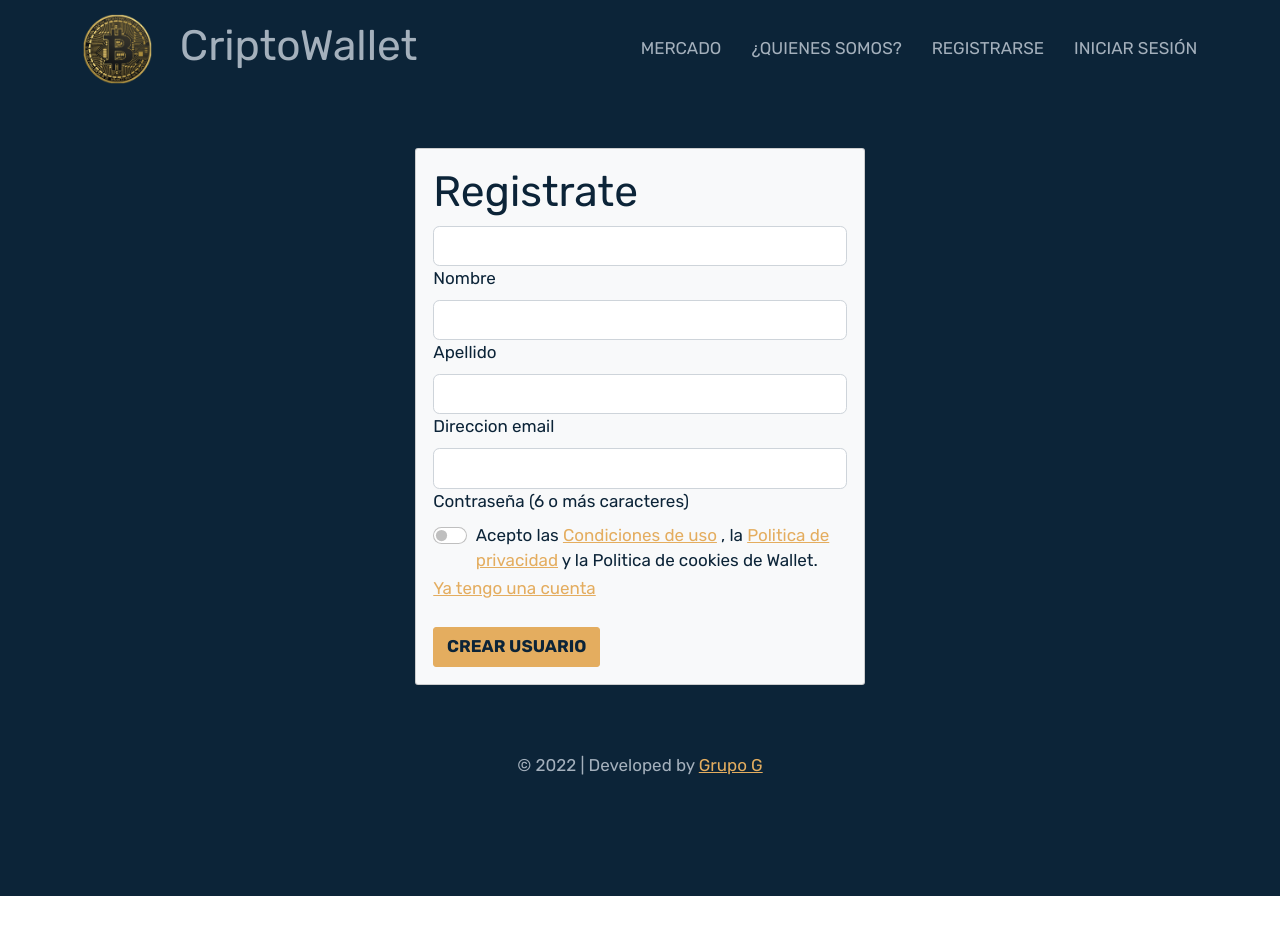
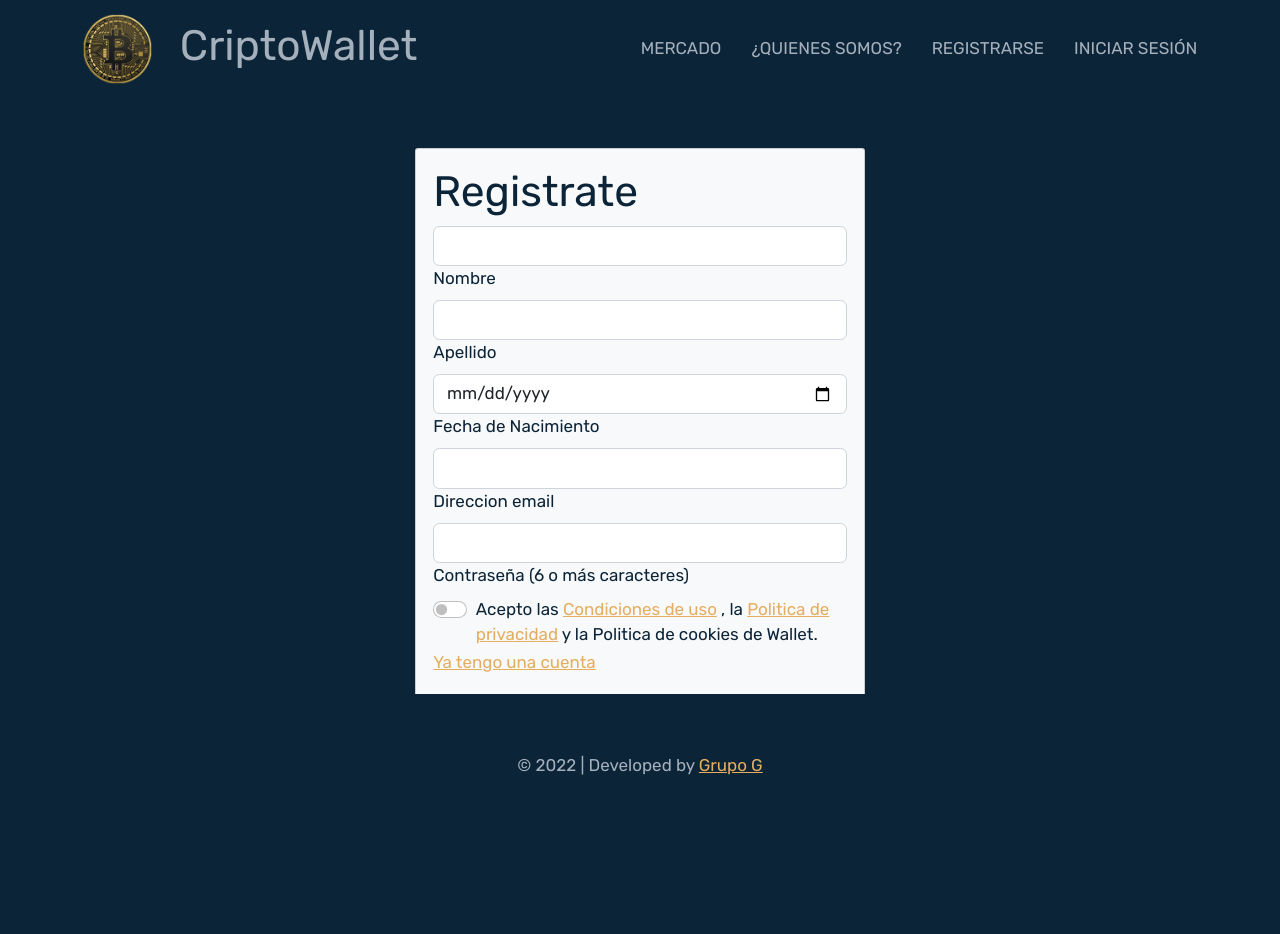
Before and after one commit to fernandoheredia/BilleteraVirtual, an Angular app in the folder Front/: page /registro in a window 1280 px wide. Shown: the top 934 px of the page. Before the commit the page ends 896 px from the top, so only its background shows below. Built offline with nearby package versions, Linux system fonts and the light colour scheme.

Commit message:
Fecha de nacimiento

```diff
--- a/Front/db.json
+++ b/Front/db.json
@@ -63,6 +63,14 @@
       "Apellido": "Montenegro",
       "cbu": 4042353875,
       "id": 8
+    },
+    {
+      "email": "skkkkkkkkkkkkkkk",
+      "password": "5555",
+      "Nombre": "pilar",
+      "Apellido": "montenegro",
+      "cbu": 223282835,
+      "id": 9
     }
   ],
   "transaccionFinal": [
--- a/Front/src/app/pages/registro/registro.component.html
+++ b/Front/src/app/pages/registro/registro.component.html
@@ -33,6 +33,19 @@
                         required
                       />
                       <label class="apellido text-dark" for="apellido">Apellido</label>
+                    </div>
+                    <!-- Fecha Nacimiento -->
+                    <div class="form-outline mb-2">
+                      <input
+                        [(ngModel)]="enteredFechaNacimiento"
+                        name="fechaNacimiento"
+                        type="date"
+                        id="fechaNacimiento"
+                        class="form-control"
+
+                        required
+                      />
+                      <label class="fechaNacimiento text-dark" for="fechaNacimiento">Fecha de Nacimiento</label>
                     </div>
 
                     <!-- Email input -->
--- a/Front/src/app/pages/registro/registro.component.ts
+++ b/Front/src/app/pages/registro/registro.component.ts
@@ -2,6 +2,7 @@ import { Component, Input, OnInit } from '@angular/core';
 import { NgForm } from '@angular/forms';
 import { UsuarioService } from 'src/app/services/usuario.service';
 import { Route, Router, RouterLink } from '@angular/router';
+import { FormBuilder, FormGroup , Validators} from '@angular/forms';
 
 
 
@@ -11,11 +12,13 @@ import { Route, Router, RouterLink } from '@angular/router';
   styleUrls: ['./registro.component.css']
 })
 export class RegistroComponent implements OnInit {
+
   success:boolean = false;
   enteredEmail:string = '';
   enteredPassword:string='';
   enteredNombre:string='';
   enteredApellido:string='';
+  enteredFechaNacimiento:string="";
 
 
   constructor(private usuarioService: UsuarioService, private router: Router) { }
```
